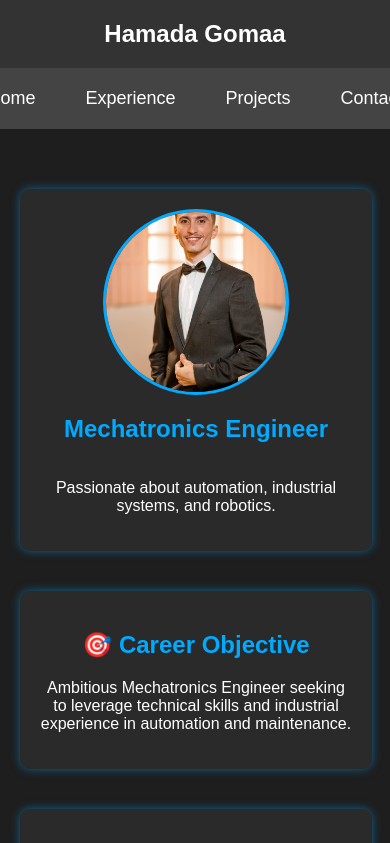
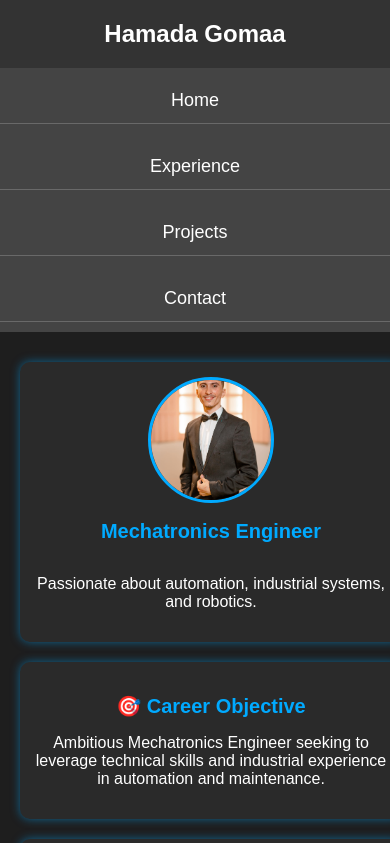
Before and after one commit to AshrafGomaa2022/hamada-portfolio, a plain HTML site: page index.html in a window 390 px wide. Shown: the top 843 px of the page. Drawn offline with nearby package versions, Linux system fonts and the light colour scheme.

Commit message:
Update style1.css

```diff
--- a/style1.css
+++ b/style1.css
@@ -72,3 +72,44 @@ h2:hover {
     color: #ffffff;
     transform: scale(1.1);
 }
+
+
+/* تصميم متجاوب للأجهزة الصغيرة مثل الموبايل */
+@media (max-width: 768px) {
+    .container {
+        width: 95%; /* يجعل المحتوى متناسق مع شاشة الموبايل */
+        padding: 20px;
+    }
+
+    .profile-img {
+        width: 120px; /* تصغير حجم الصورة */
+        height: 120px;
+    }
+
+    nav {
+        flex-direction: column; /* يجعل القائمة رأسية بدل أفقية */
+        align-items: center;
+    }
+
+    nav a {
+        display: block;
+        padding: 12px;
+        width: 100%; /* يجعل الروابط بعرض الشاشة */
+        text-align: center;
+        border-bottom: 1px solid rgba(255, 255, 255, 0.2);
+    }
+
+    .section {
+        width: 95%;
+        padding: 15px;
+        margin: 10px auto;
+    }
+
+    h2 {
+        font-size: 20px; /* تصغير العناوين */
+    }
+
+    p {
+        font-size: 16px; /* تحسين حجم الخط للقراءة بسهولة */
+    }
+}
```
